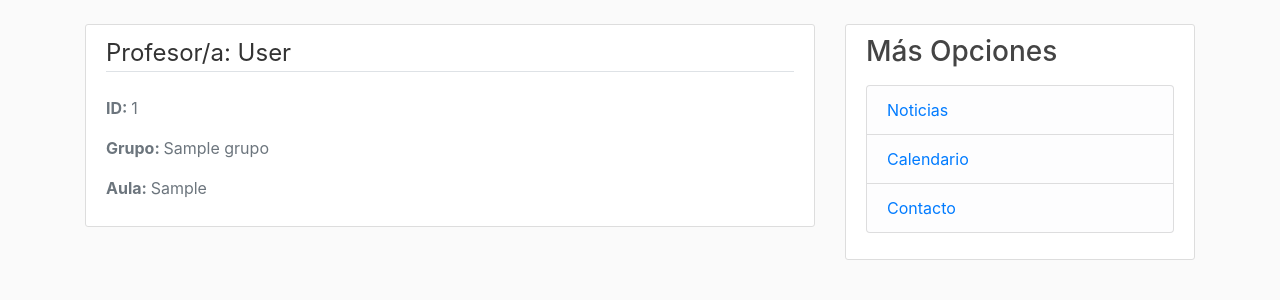
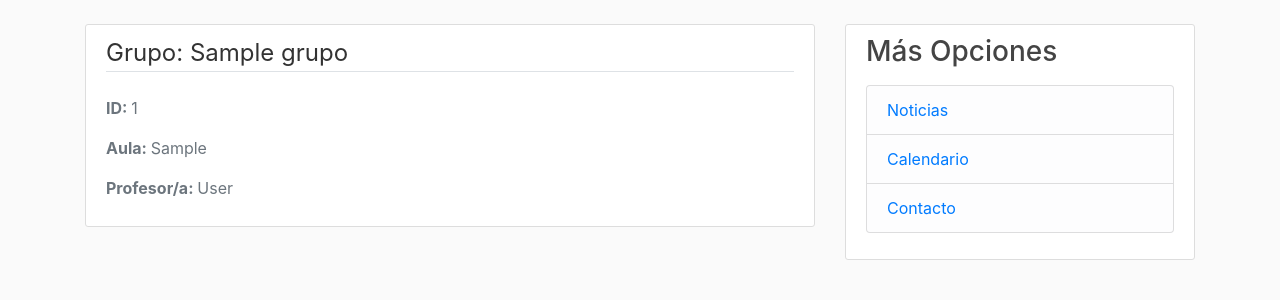
Before and after one commit to xab1t0/tfg, a Flask app: page /teacher in a window 1280 px wide. Shown: the part 56-356 px from the top of the page. Run offline with Flask 2, Linux system fonts and the light colour scheme; the visitor is signed in with stand-in values (Sample User, id 1); tables that the repository leaves empty or names only in its code hold one stand-in row (values such as "Sample post"); some libraries are stand-ins or nearby versions.

Commit message:
Update Pag Index Teacher

```diff
--- a/musicgames/templates/teacher/templates/index_t.html
+++ b/musicgames/templates/teacher/templates/index_t.html
@@ -4,10 +4,10 @@
   <div class="content-section">
     <div class="media">
       <div class="media-body">
-        <legend class="border-bottom mb-4">Profesor/a: {{ manage['fullname'] }}</legend>
+        <legend class="border-bottom mb-4">Grupo: {{ manage['name'] }}</legend>
         <p class="text-secondary"><b>ID: </b>{{ manage['grupo_id'] }}</p>
-        <p class="text-secondary"><b>Grupo: </b>{{ manage['name'] }}</p>
         <p class="text-secondary"><b>Aula: </b>{{ manage['classroom'] }}</p>
+        <p class="text-secondary"><b>Profesor/a: </b>{{ manage['fullname'] }}</p>
       </div>
     </div>
   </div>
```
